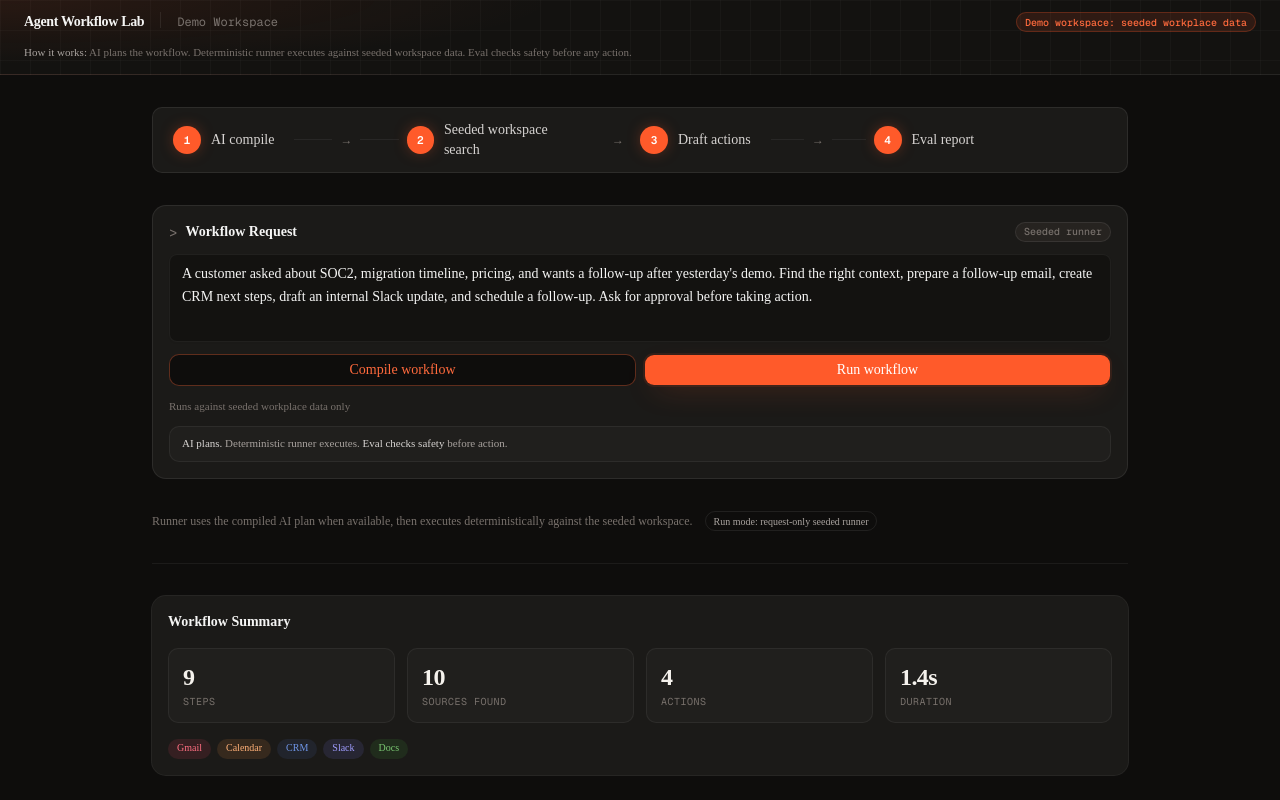
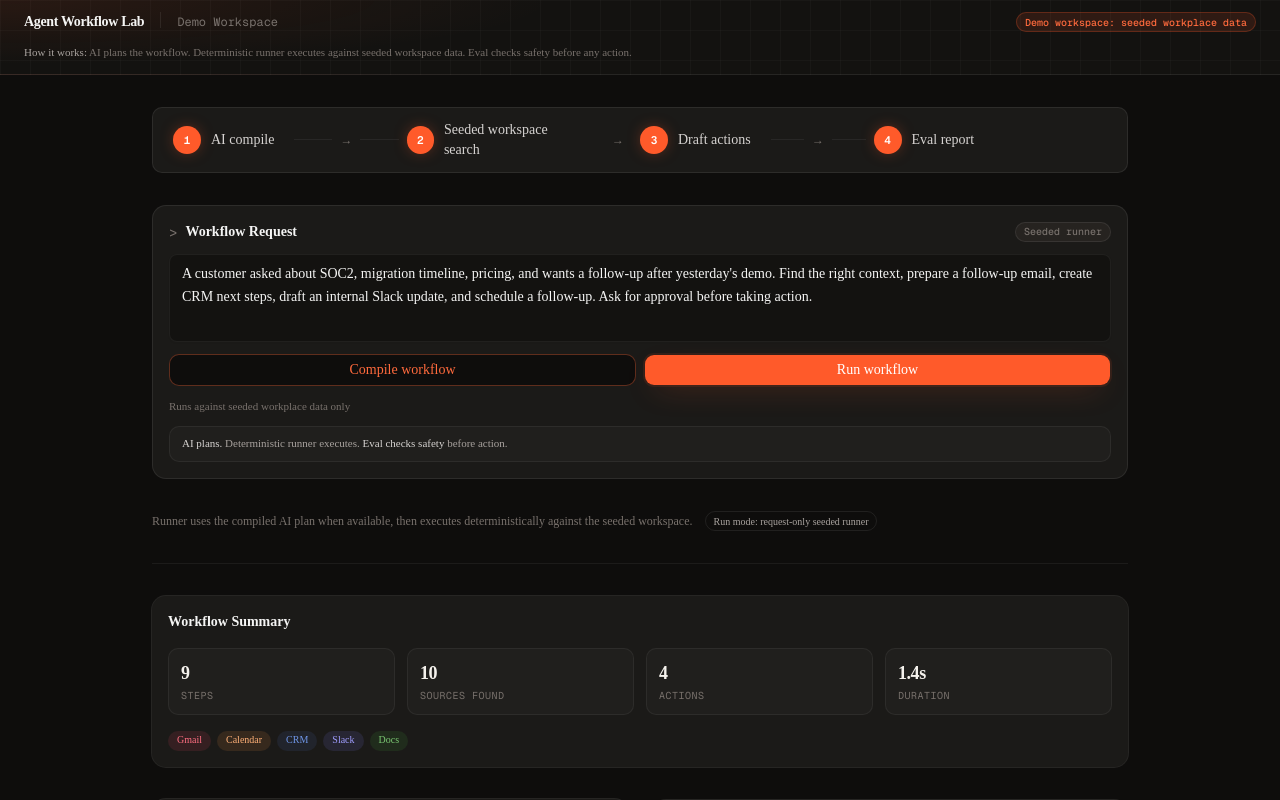
Before and after one commit to OmkarBansod02/Agent-Workflow-Lab, a Next.js app: page /app in a window 1280 px wide. Shown: the top 800 px of the page. Built offline with nearby package versions, Linux system fonts and the light colour scheme.

Commit message:
Reduce workflow summary stat card size for dashboard-style density.

```diff
--- a/src/components/lab/WorkflowSummary.tsx
+++ b/src/components/lab/WorkflowSummary.tsx
@@ -49,8 +49,8 @@ export function WorkflowSummary({ data }: WorkflowSummaryProps) {
 
 function Stat({ label, value }: { label: string; value: string | number }) {
   return (
-    <div className="rounded-lg bg-[#201F1D] border border-white/[0.06] px-3.5 py-3">
-      <p className="text-2xl font-bold tracking-tight text-[#F5F2ED]">{value}</p>
+    <div className="rounded-lg bg-[#201F1D] border border-white/[0.06] px-3 py-2.5">
+      <p className="text-lg font-bold tracking-tight text-[#F5F2ED]">{value}</p>
       <p className="text-[10px] font-mono text-[#78716C] uppercase tracking-wider mt-0.5">{label}</p>
     </div>
   );
```
